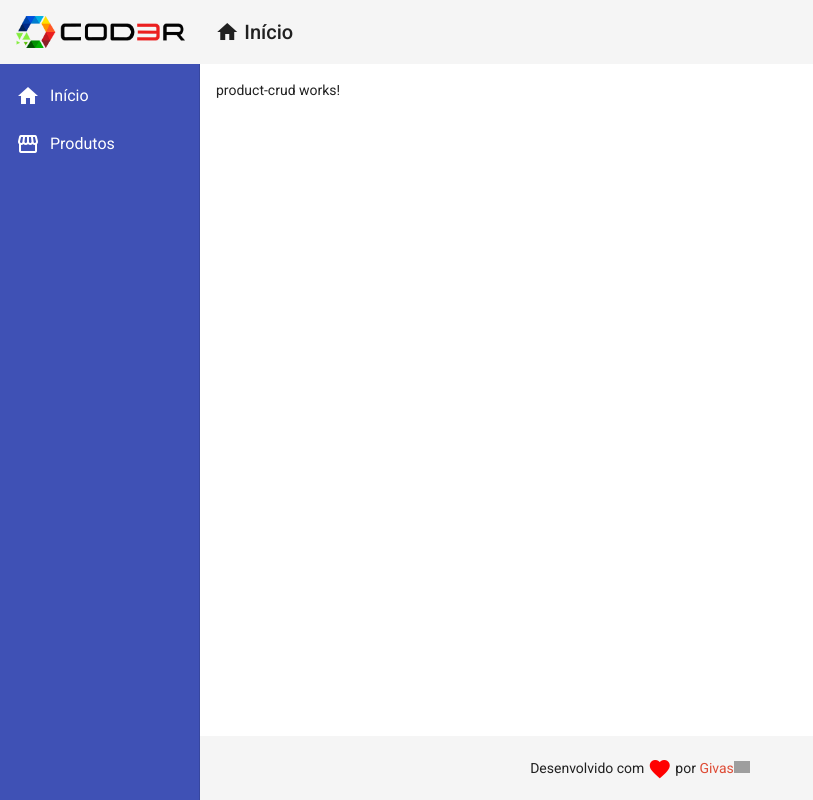
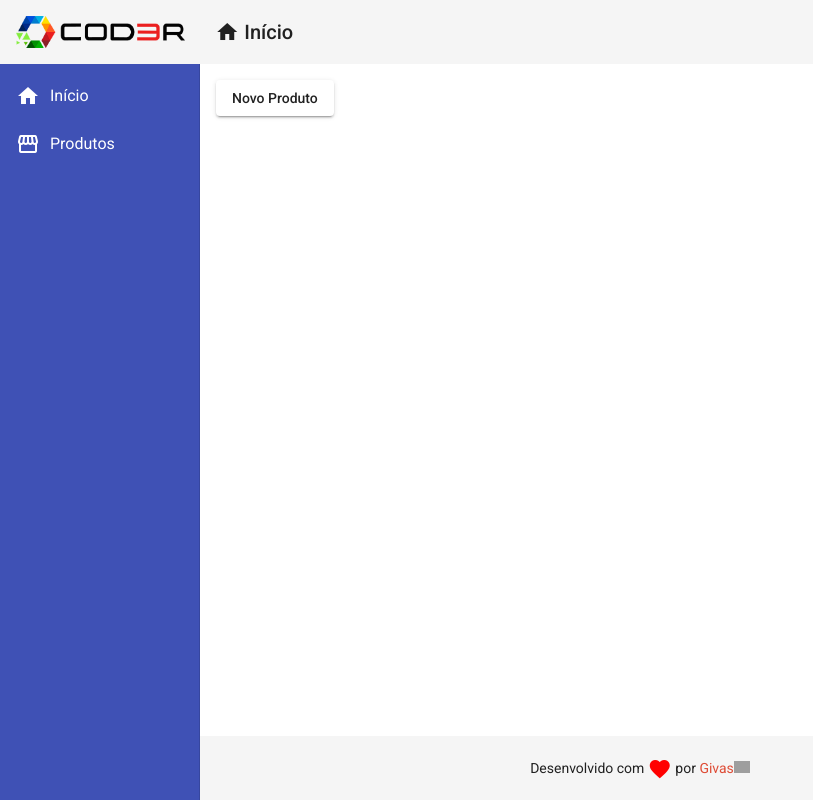
Before and after one commit to GiovanneMika/crud-angular-9, an Angular app in the folder frontend/: page /products in a window 1280 px wide. Shown: the whole page, without its empty margins (0-813 px from the left). Built offline with nearby package versions, Linux system fonts and the light colour scheme; grey boxes are pictures that could not be loaded.

Commit message:
feat: navegação para o criar produto

```diff
--- a/frontend/src/app/app-routing.module.ts
+++ b/frontend/src/app/app-routing.module.ts
@@ -3,6 +3,7 @@
 
 import { HomeComponent } from './views/home/home.component';
 import { ProductCrudComponent } from './views/product-crud/product-crud.component';
+import { ProductCreateComponent } from './components/product/product-create/product-create.component';
 
 
 const routes: Routes = [
@@ -13,6 +14,10 @@
   {
     path: "products",
     component: ProductCrudComponent
+  },
+  {
+    path: "products/create",
+    component: ProductCreateComponent
   }
 ];
 
--- /dev/null
+++ b/frontend/src/app/components/product/product-create/product-create.component.html
@@ -0,0 +1 @@
+<p>product-create works!</p>
--- /dev/null
+++ b/frontend/src/app/components/product/product-create/product-create.component.ts
@@ -0,0 +1,15 @@
+import { Component, OnInit } from '@angular/core';
+
+@Component({
+  selector: 'app-product-create',
+  templateUrl: './product-create.component.html',
+  styleUrls: ['./product-create.component.css']
+})
+export class ProductCreateComponent implements OnInit {
+
+  constructor() { }
+
+  ngOnInit(): void {
+  }
+
+}
--- a/frontend/src/app/views/product-crud/product-crud.component.html
+++ b/frontend/src/app/views/product-crud/product-crud.component.html
@@ -1 +1 @@
-<p>product-crud works!</p>
+<button mat-raised-button (click)="navigateToProductCreate()">Novo Produto</button>
--- a/frontend/src/app/views/product-crud/product-crud.component.ts
+++ b/frontend/src/app/views/product-crud/product-crud.component.ts
@@ -1,4 +1,5 @@
 import { Component, OnInit } from '@angular/core';
+import { Router } from '@angular/router';
 
 @Component({
   selector: 'app-product-crud',
@@ -7,9 +8,14 @@
 })
 export class ProductCrudComponent implements OnInit {
 
-  constructor() { }
+  constructor(private router: Router) { }
 
   ngOnInit(): void {
   }
 
+  navigateToProductCreate(): void {
+    this.router.navigate(['/products/create'])
+
+  }
+
 }
```
Also changed, not shown: frontend/src/app/app.module.ts (+6 -2 lines), frontend/src/app/components/product/product-create/product-create.component.css (added).
